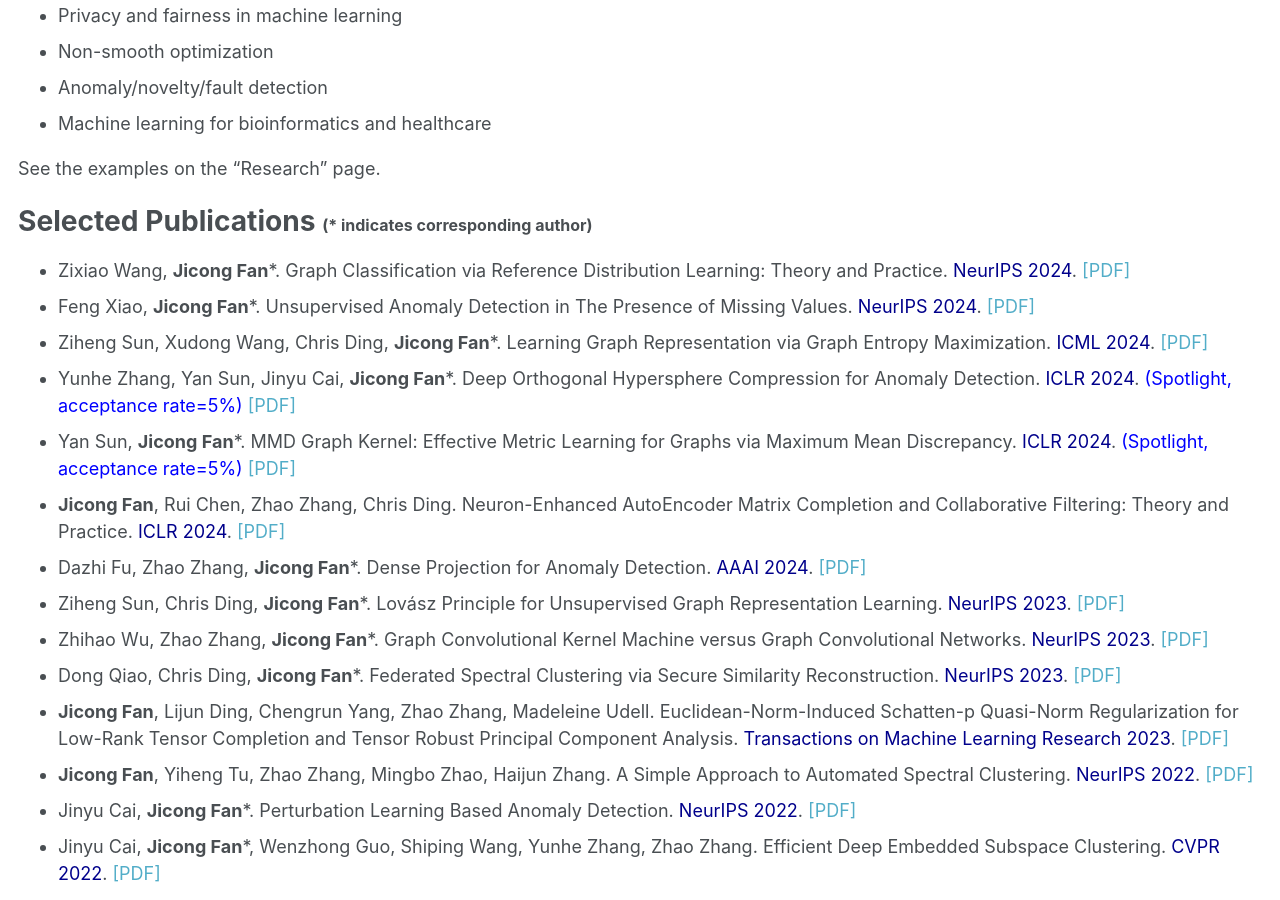
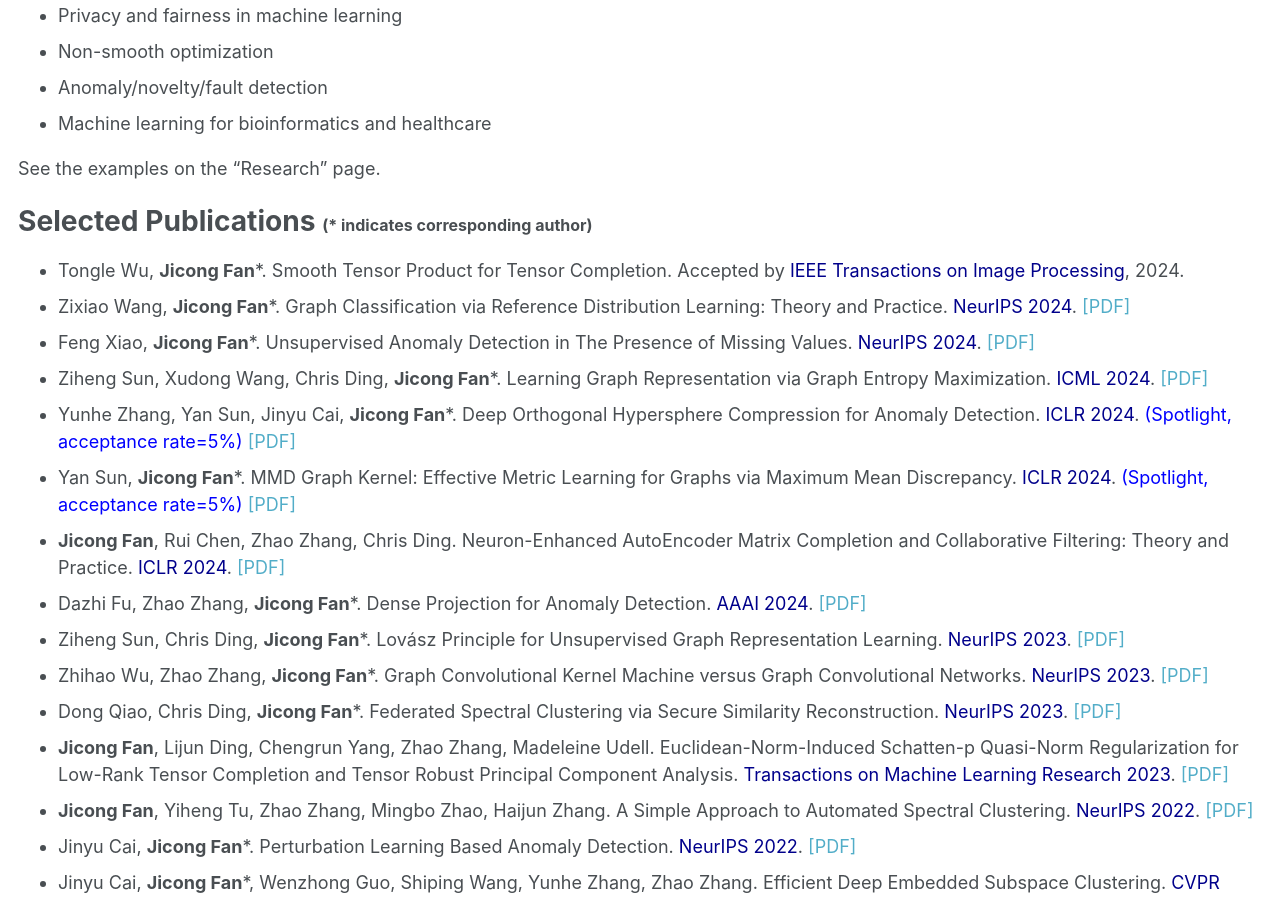
Before and after one commit to jicongfan/jicongfan.github.io, a Jekyll site: the page built from _pages/about.md, in a window 1280 px wide and 900 px high, scrolled down 1347 px. Built offline with Jekyll 4.4.1, drawn with Linux system fonts in a browser that asks for light colours.

Commit message:
Update about.md

```diff
--- a/_pages/about.md
+++ b/_pages/about.md
@@ -44,6 +44,7 @@
 Selected Publications <font size=3>(* indicates corresponding author)</font>
 ======
 
+* Tongle Wu, <strong>Jicong Fan</strong>*. Smooth Tensor Product for Tensor Completion. Accepted by <font color=DarkBlue>IEEE Transactions on Image Processing</font>, 2024.
 * Zixiao Wang, <strong>Jicong Fan</strong>*. Graph Classification via Reference Distribution Learning: Theory and Practice. <font color=DarkBlue>NeurIPS 2024</font>. <a href="https://arxiv.org/pdf/2408.11370">[PDF]</a>
 * Feng Xiao, <strong>Jicong Fan</strong>*. Unsupervised Anomaly Detection in The Presence of Missing Values. <font color=DarkBlue>NeurIPS 2024</font>. <a href="https://openreview.net/pdf?id=AoEeBqP8AD">[PDF]</a>
 * Ziheng Sun, Xudong Wang, Chris Ding, <strong>Jicong Fan</strong>*. Learning Graph Representation via Graph Entropy Maximization. <font color=DarkBlue>ICML 2024</font>. <a href="https://openreview.net/pdf?id=xwOENWCo46">[PDF]</a>
```
